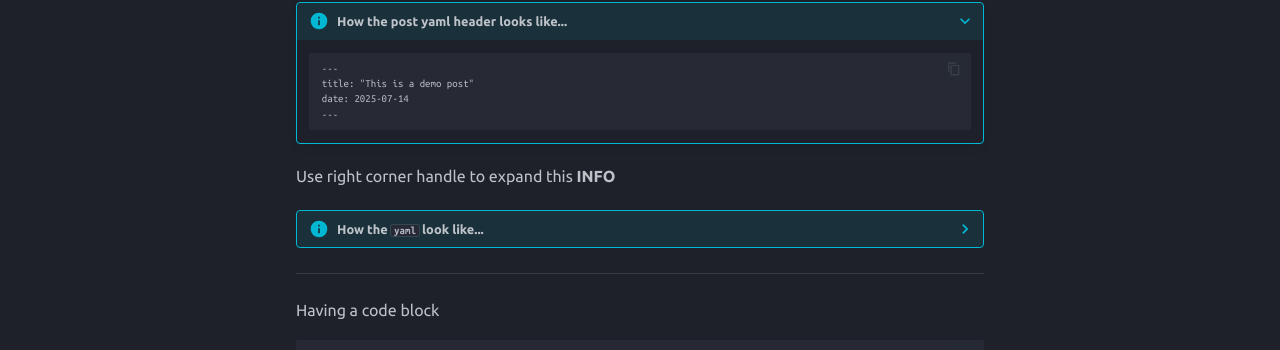
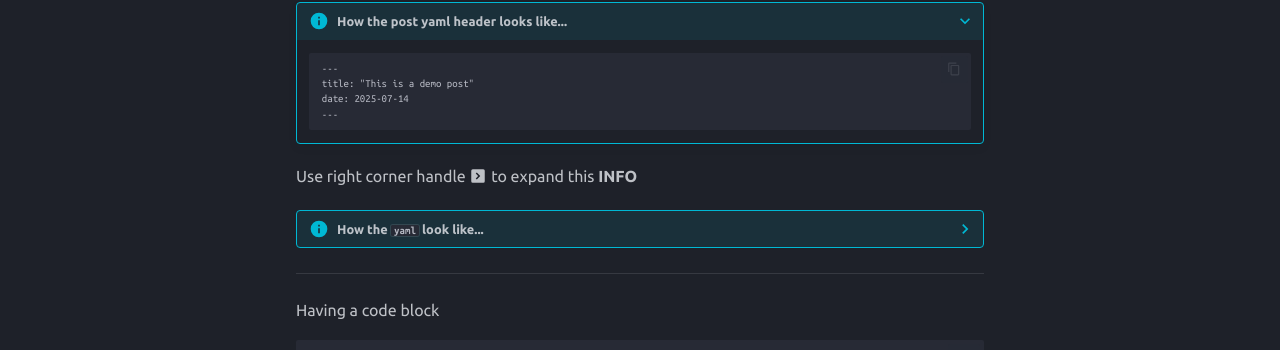
Before and after one commit to M2vH/garagelab-dus, an MkDocs documentation site: the page built from docs/blog/posts/first_post.md, in a window 1280 px wide and 900 px high. Shown: the part 389-739 px from the top of the window. Built offline with MkDocs 1.6.1 and Material for MkDocs 9.7.7, drawn with Linux system fonts in a browser that asks for light colours; comment, search, counter and statistics services are not loaded.

Commit message:
fix icons and images in posts

```diff
--- a/docs/blog/posts/first_post.md
+++ b/docs/blog/posts/first_post.md
@@ -48,7 +48,7 @@
 
 ---
 
-![talentix 3d printer](../../images/20250621_110402Klein.jpg){ align=left }
+![talentix 3d printer](../images/20250621_110402Klein.jpg){ align=left }
 And use an image with text that is floating around an image.
 
 After a line break...
--- a/mkdocs.yml
+++ b/mkdocs.yml
@@ -32,6 +32,9 @@
 markdown_extensions:
   - attr_list
   - admonition
+  - pymdownx.emoji:
+      emoji_index: !!python/name:material.extensions.emoji.twemoji
+      emoji_generator: !!python/name:material.extensions.emoji.to_svg
   - pymdownx.details
   - pymdownx.superfences
   - pymdownx.keys
@@ -41,7 +44,6 @@
   - md_in_html
   - toc:
       permalink: True
-#  - attr_list:
 #      enabled: true
 #  - def_list
 nav:
```
Also changed, not shown: other parts of docs/blog/posts/first_post.md (+1 -1 lines), docs/blog/images/20250621_110402Klein.jpg (renamed from docs/images/20250621_110402Klein.jpg).
